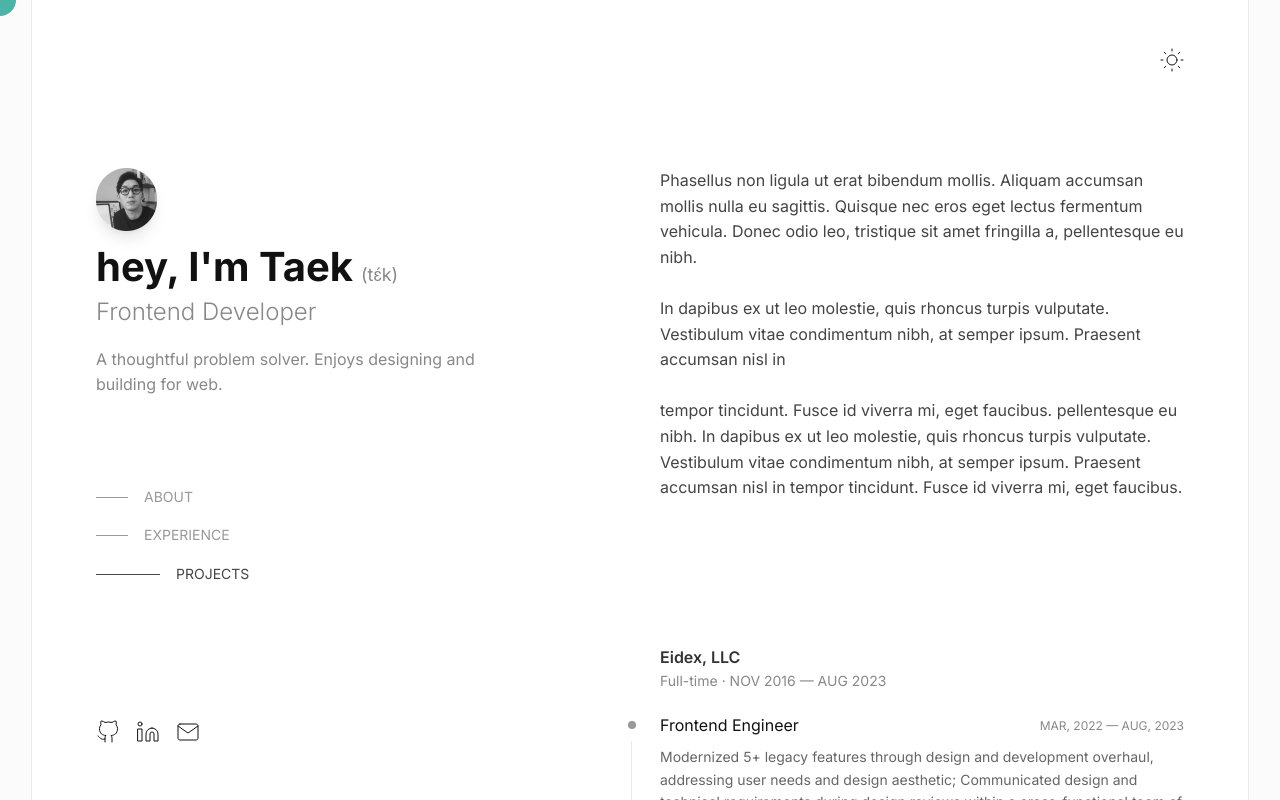
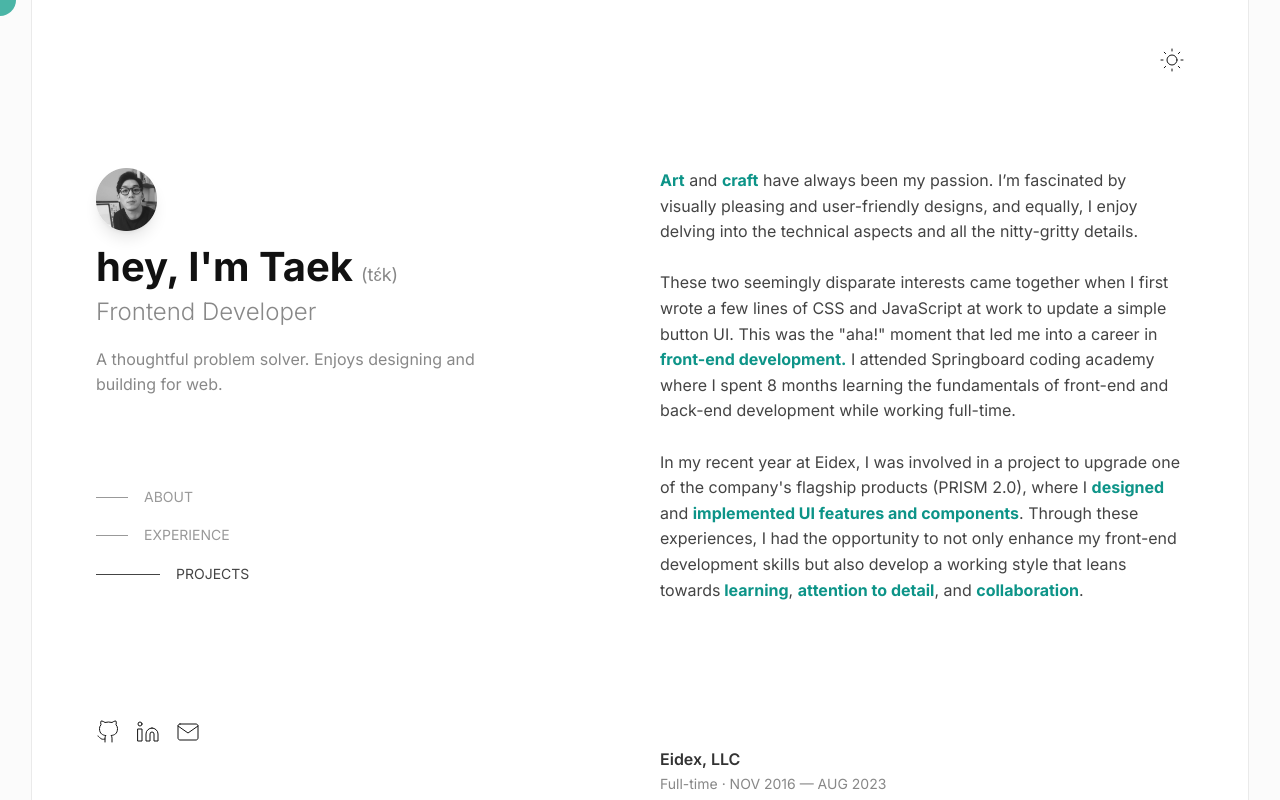
Before and after one commit to tnamdevnote/tnam.dev, a Next.js app: page / in a window 1280 px wide. Shown: the top 800 px of the page. Built offline with nearby package versions, Linux system fonts and the light colour scheme.

Commit message:
chore: update about me

```diff
--- a/app/components/sections/about.tsx
+++ b/app/components/sections/about.tsx
@@ -20,20 +20,37 @@ function About() {
       <h3 className="mb-4 text-body-bold text-accent-8 dark:text-dark-accent-8 lg:hidden">
         ABOUT
       </h3>
-      <article className="text-body text-accent-6 dark:text-dark-accent-6">
-        Phasellus non ligula ut erat bibendum mollis. Aliquam accumsan mollis
-        nulla eu sagittis. Quisque nec eros eget lectus fermentum vehicula.
-        Donec odio leo, tristique sit amet fringilla a, pellentesque eu nibh.
+      <article className="text-body text-accent-6 dark:text-dark-accent-7">
+        <b className="text-teal-600 dark:text-teal-500">Art</b> and{" "}
+        <b className="text-teal-600 dark:text-teal-500">craft</b> have always
+        been my passion. I’m fascinated by visually pleasing and user-friendly
+        designs, and equally, I enjoy delving into the technical aspects and all
+        the nitty-gritty details.
         <br />
         <br />
-        In dapibus ex ut leo molestie, quis rhoncus turpis vulputate. Vestibulum
-        vitae condimentum nibh, at semper ipsum. Praesent accumsan nisl in
+        These two seemingly disparate interests came together when I first wrote
+        a few lines of CSS and JavaScript at work to update a simple button UI.
+        This was the "aha!" moment that led me into a career in{" "}
+        <b className="text-teal-600 dark:text-teal-500">
+          front-end development.
+        </b>{" "}
+        I attended Springboard coding academy where I spent 8 months learning
+        the fundamentals of front-end and back-end development while working
+        full-time.
         <br />
         <br />
-        tempor tincidunt. Fusce id viverra mi, eget faucibus. pellentesque eu
-        nibh. In dapibus ex ut leo molestie, quis rhoncus turpis vulputate.
-        Vestibulum vitae condimentum nibh, at semper ipsum. Praesent accumsan
-        nisl in tempor tincidunt. Fusce id viverra mi, eget faucibus.
+        In my recent year at Eidex, I was involved in a project to upgrade one
+        of the company's flagship products (PRISM 2.0), where I{" "}
+        <b className="text-teal-600 dark:text-teal-500">designed</b> and{" "}
+        <b className="text-teal-600 dark:text-teal-500">
+          implemented UI features and components
+        </b>
+        . Through these experiences, I had the opportunity to not only enhance
+        my front-end development skills but also develop a working style that
+        leans towards
+        <b className="text-teal-600 dark:text-teal-500"> learning</b>,{" "}
+        <b className="text-teal-600 dark:text-teal-500">attention to detail</b>,
+        and <b className="text-teal-600 dark:text-teal-500">collaboration</b>.
       </article>
     </section>
   );
--- a/app/components/themeToggle/themeToggle.tsx
+++ b/app/components/themeToggle/themeToggle.tsx
@@ -17,8 +17,6 @@ function ThemeToggle() {
     return null;
   }
 
-  console.log(theme);
-
   return (
     <button
       aria-label={`Change to ${theme ? "light" : "dark"} mode`}
--- a/config.ts
+++ b/config.ts
@@ -88,12 +88,11 @@ export const PROJECTS = [
     description: `Built client-side Youtube application in order to learn and apply frontend development practices, including theming,
 routing, and data fetching. The application provides search and streaming features using Youtube Data API.`,
     techStack: [
-      "Vite",
       "React",
       "TypeScript",
       "TailwindCSS",
       "TanstackQuery",
-      "Axios",
+      "RESTful API",
     ],
     url: "https://github.com/tnamdevnote/youtube-clone",
     imgUrl: "/project-yc-light.png",
@@ -104,7 +103,7 @@ routing, and data fetching. The application provides search and streaming featur
 routing, and data fetching. The application provides search and streaming features using Youtube Data API.`,
     techStack: ["Next.js", "React", "TypeScript", "TailwindCSS"],
     url: "/",
-    imgUrl: "/tnam.io.png",
+    imgUrl: "/logo-2-dark.png",
   },
 ];
 
```
Also changed, not shown: public/logo-2-dark.png (added).
